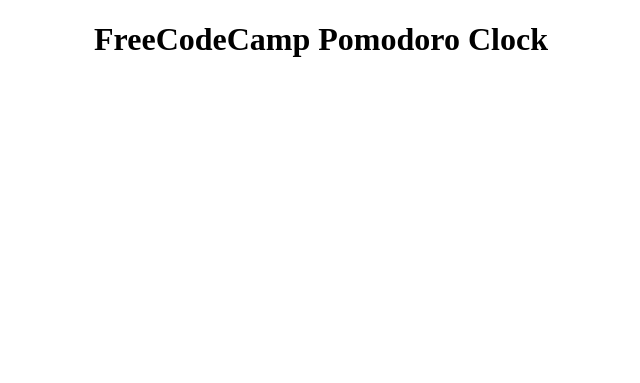
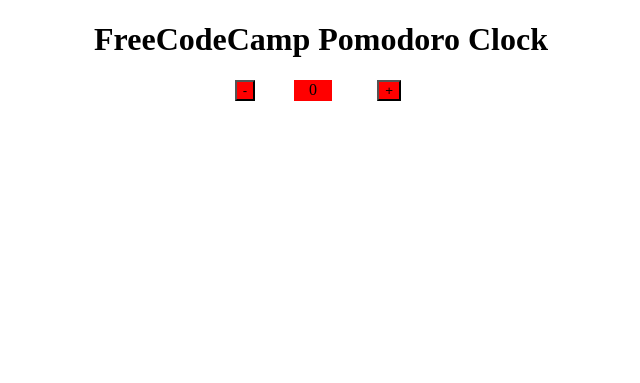
Before and after one commit to Mbalcorta/FCC_pomodoro, a plain HTML site: page index.html in a window 1280 px wide. Shown: the top 383 px of the page, without its empty margins (412-1052 px from the left). Drawn offline with nearby package versions, Linux system fonts and the light colour scheme.

Commit message:
added buttons for timer

```diff
--- a/app.js
+++ b/app.js
@@ -3,12 +3,11 @@
 $(document).ready(function(){
 
     //set timer, count down, once at zero makes a noise
-var counter = 2;
+var counter = 0;
 
  function setTimer(count){
-   console.log(count)
+  $('.workTime').html(count)
 }
-
 
 var triggerTimer = setInterval(
   function(){
@@ -22,5 +21,8 @@ var triggerTimer = setInterval(
 
    },1000)
 
+//increment and deincrement timer
+
+
     //then a rest period, once at zero a start noise
 });
--- a/index.html
+++ b/index.html
@@ -12,11 +12,13 @@
     <div class="container">
       <h1>FreeCodeCamp Pomodoro Clock</h1>
       <div class="timersContainer">
-        <div class="workTimer">
+        <div class="workTimer row">
+          <button class="deincement column">-</button>
+          <div class="workTime column"></div><button class="increment column">+</button>
           <div>
           </div>
         </div>
-        <div class="breakTimer">
+        <div class="breakTimer row">
         </div>
       <div>
     <div>
--- a/styles.css
+++ b/styles.css
@@ -8,6 +8,19 @@ html *{
   margin: 0 auto;
 }
 
+
+.row
+{
+    display: table;
+    width: 50%; /*Optional*/
+}
+
+.column
+{
+    display: table-cell;
+    background-color: red; /*Optional*/
+}
+
 .timersContainer {
   width: 500px;
   height: 500px;
@@ -15,7 +28,7 @@ html *{
 }
 
 .workTimer, .breakTimer {
-  width: 150px;
-  height: 150px;
+ /* width: 150px;
+  height: 150px;*/
   margin: 0 auto;
 }
```
